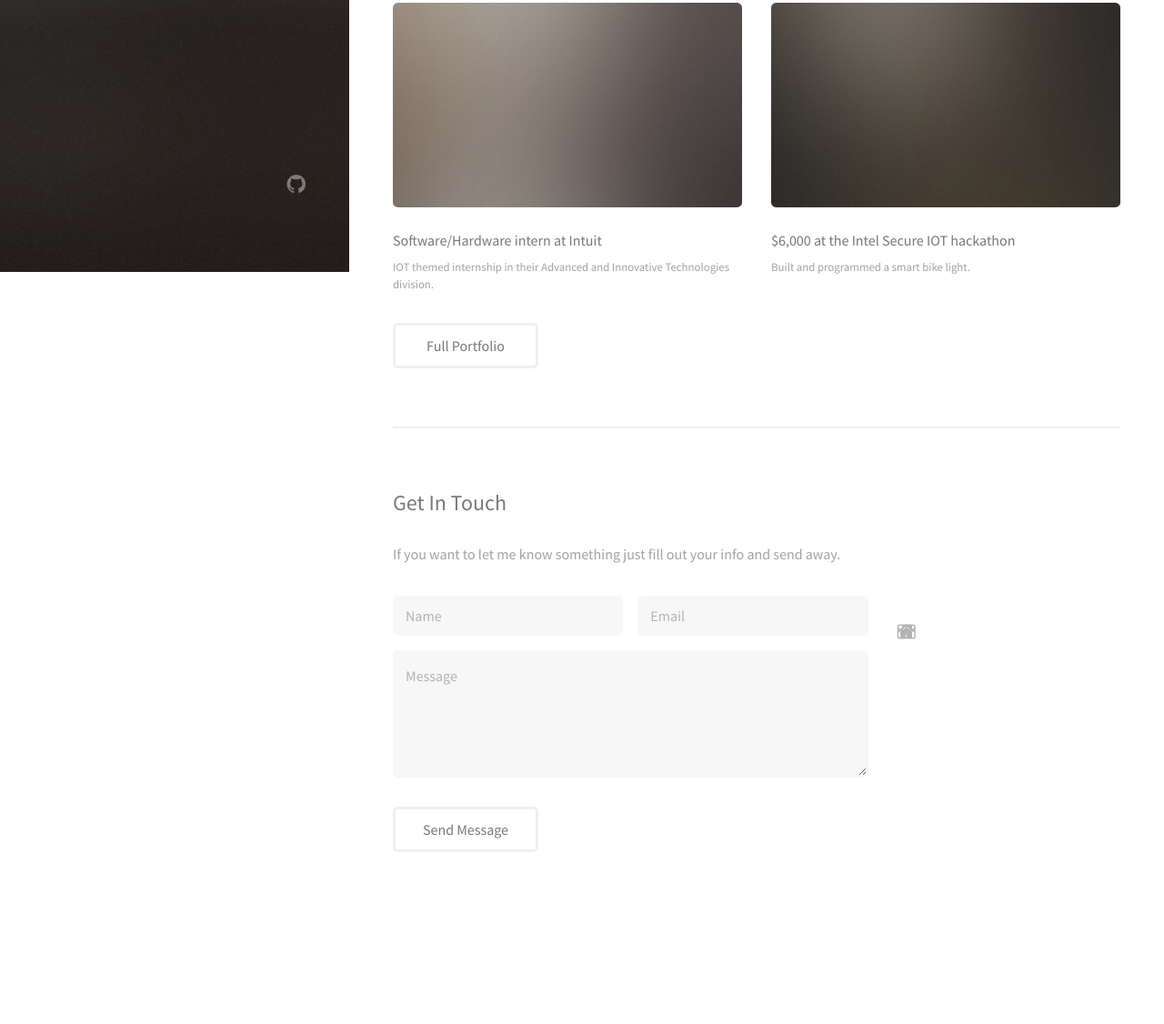
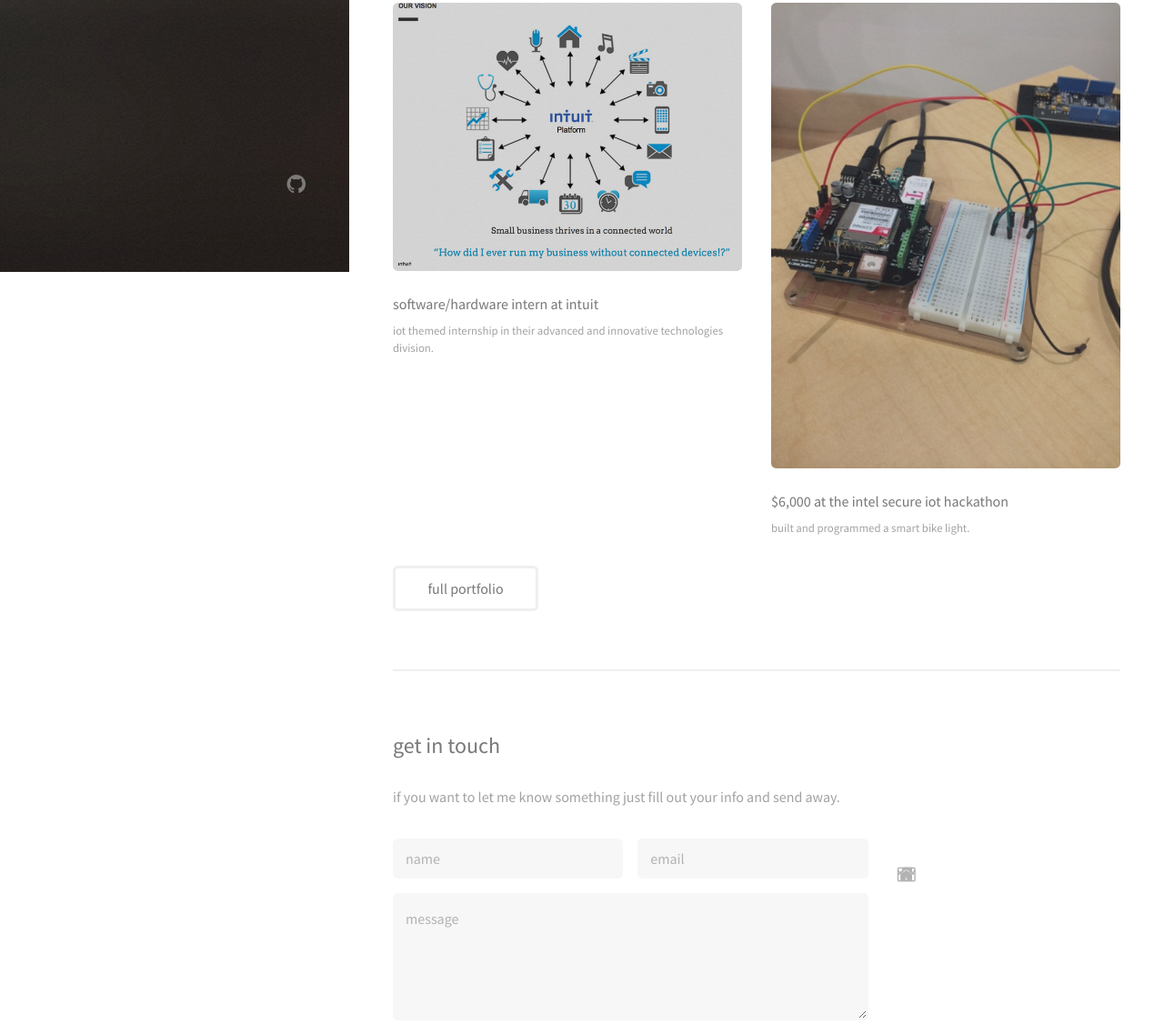
Before and after one commit to z1awrence/zherbst.github.io, a plain HTML site: page index.html in a window 1280 px wide. Shown: the part 501-1627 px from the top of the page at 91% size. Before the commit the page ends 1518 px from the top, so only its background shows below. Drawn offline with Linux system fonts and the light colour scheme.

Commit message:
added photos

```diff
--- a/index.html
+++ b/index.html
@@ -39,48 +39,48 @@
 						<h2>Recent Work</h2>
 						<div class="row">
 							<article class="6u 12u$(xsmall) work-item">
-								<a href="images/fulls/01.jpg" class="image fit thumb"><img src="images/thumbs/01.jpg" alt="" /></a>
-								<h3>Software/Hardware intern at Intuit</h3>
-								<p>IOT themed internship in their Advanced and Innovative Technologies division.</p>
+								<a href="images/intuit_iot.png" class="image fit thumb"><img src="images/intuit_iot.png" alt="" /></a>
+								<h3>software/hardware intern at intuit</h3>
+								<p>iot themed internship in their advanced and innovative technologies division.</p>
 							</article>
 							<article class="6u$ 12u$(xsmall) work-item">
-								<a href="images/fulls/02.jpg" class="image fit thumb"><img src="images/thumbs/02.jpg" alt="" /></a>
-								<h3>$6,000 at the Intel Secure IOT hackathon</h3>
-								<p>Built and programmed a smart bike light.</p>
+								<a href="images/smart_light.jpg" class="image fit thumb"><img src="images/smart_light.jpg" alt="" /></a>
+								<h3>$6,000 at the intel secure iot hackathon</h3>
+								<p>built and programmed a smart bike light.</p>
 							</article>
 						</div>
 						<ul class="actions">
-							<li><a href="#" class="button">Full Portfolio</a></li>
+							<li><a href="#" class="button">full portfolio</a></li>
 						</ul>
 					</section>
 
-				<!-- Three -->
+				<!-- three -->
 					<section id="three">
-						<h2>Get In Touch</h2>
-						<p>If you want to let me know something just fill out your info and send away.</p>
+						<h2>get in touch</h2>
+						<p>if you want to let me know something just fill out your info and send away.</p>
 						<div class="row">
 							<div class="8u 12u$(small)">
 								<form method="post" action="#">
 									<div class="row uniform 50%">
-										<div class="6u 12u$(xsmall)"><input type="text" name="name" id="name" placeholder="Name" /></div>
-										<div class="6u$ 12u$(xsmall)"><input type="email" name="email" id="email" placeholder="Email" /></div>
-										<div class="12u$"><textarea name="message" id="message" placeholder="Message" rows="4"></textarea></div>
+										<div class="6u 12u$(xsmall)"><input type="text" name="name" id="name" placeholder="name" /></div>
+										<div class="6u$ 12u$(xsmall)"><input type="email" name="email" id="email" placeholder="email" /></div>
+										<div class="12u$"><textarea name="message" id="message" placeholder="message" rows="4"></textarea></div>
 									</div>
 								</form>
 								<ul class="actions">
-									<li><input type="submit" value="Send Message" /></li>
+									<li><input type="submit" value="send message" /></li>
 								</ul>
 							</div>
 							<div class="4u$ 12u$(small)">
 								<ul class="labeled-icons">
 									<li>
-										<h3 class="icon fa-home"><span class="label">Address</span></h3>
+										<h3 class="icon fa-home"><span class="label">address</span></h3>
 									</li>
 									<li>
-										<h3 class="icon fa-mobile"><span class="label">Phone</span></h3>
+										<h3 class="icon fa-mobile"><span class="label">phone</span></h3>
 									</li>
 									<li>
-										<h3 class="icon fa-envelope-o"><span class="label">Email</span></h3>
+										<h3 class="icon fa-envelope-o"><span class="label">email</span></h3>
                     <a href="#"></a>
 									</li>
 								</ul>
```
Also changed, not shown: images/intuit_iot.png (added), images/smart_light.JPG (added), 1 other file.
